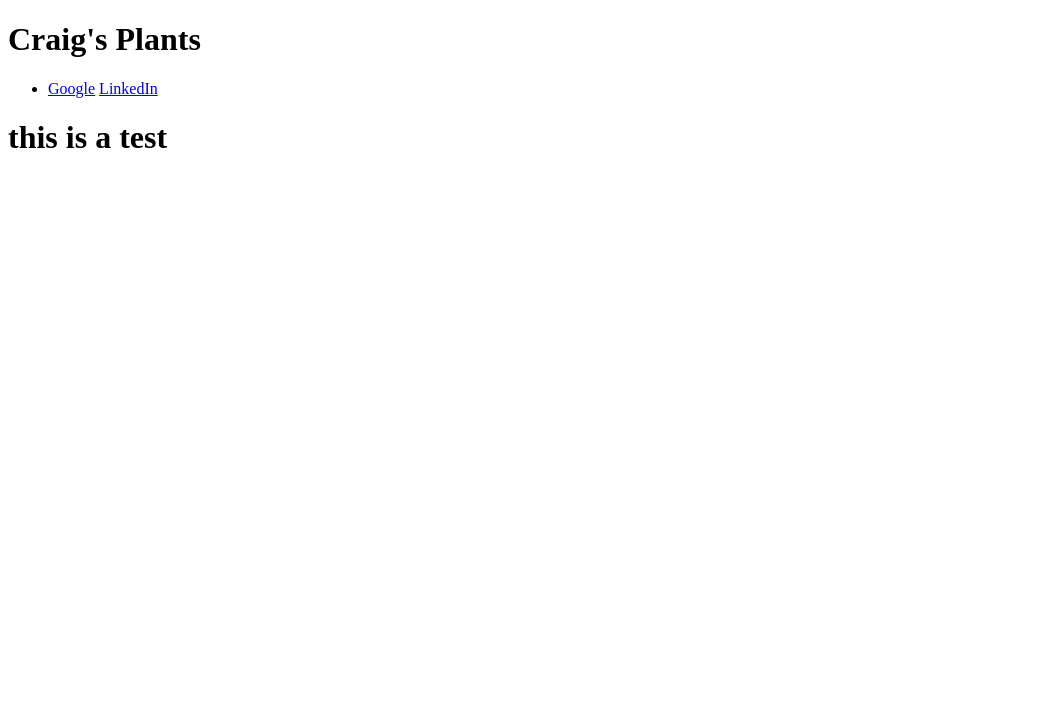
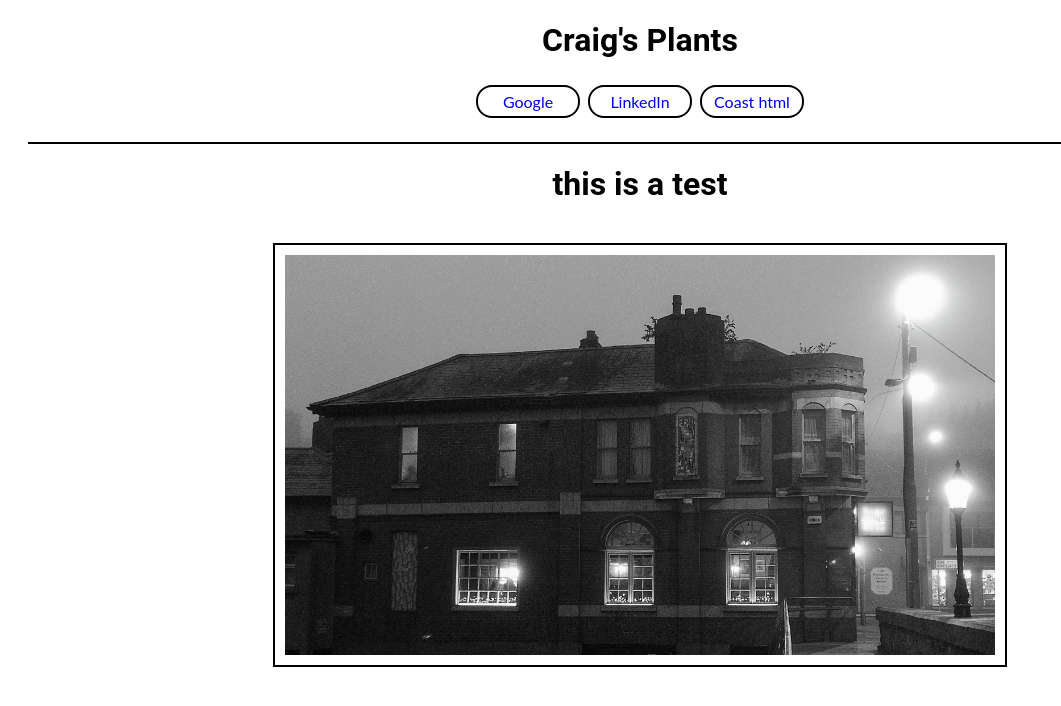
Before and after one commit to CraigS119/CI-Project-1, a plain HTML site: page index.html in a window 1280 px wide. Shown: the whole page, without its empty margins (0-1061 px from the left). Drawn offline with Linux system fonts and the light colour scheme.

Commit message:
feat:added images to the webpages

```diff
--- a/index.html
+++ b/index.html
@@ -4,6 +4,7 @@
     <meta charset="UTF-8" />
     <meta http-equiv="X-UA-Compatible" content="IE=edge" />
     <meta name="viewport" content="width=device-width, initial-scale=1.0" />
+    <link rel="stylesheet" href="assets/css/style.css" />
     <title>Craig's Garden Plants</title>
   </head>
   <body>
@@ -16,9 +17,13 @@
             >Google</a
           >
           <a href="https://www.linkedin.com/feed/">LinkedIn</a>
+          <a href="coast.html">Coast html</a>
         </li>
       </ul>
     </nav>
     <h1>this is a test</h1>
+    <Figure>
+        <img src="assets/images/city.jpg" alt="an image of urban dublin">
+    </Figure>
   </body>
 </html>
```
Also changed, not shown: coast.html (+3 -1 lines), assets/images/beach.jpg (added), assets/images/city.jpg (added).
